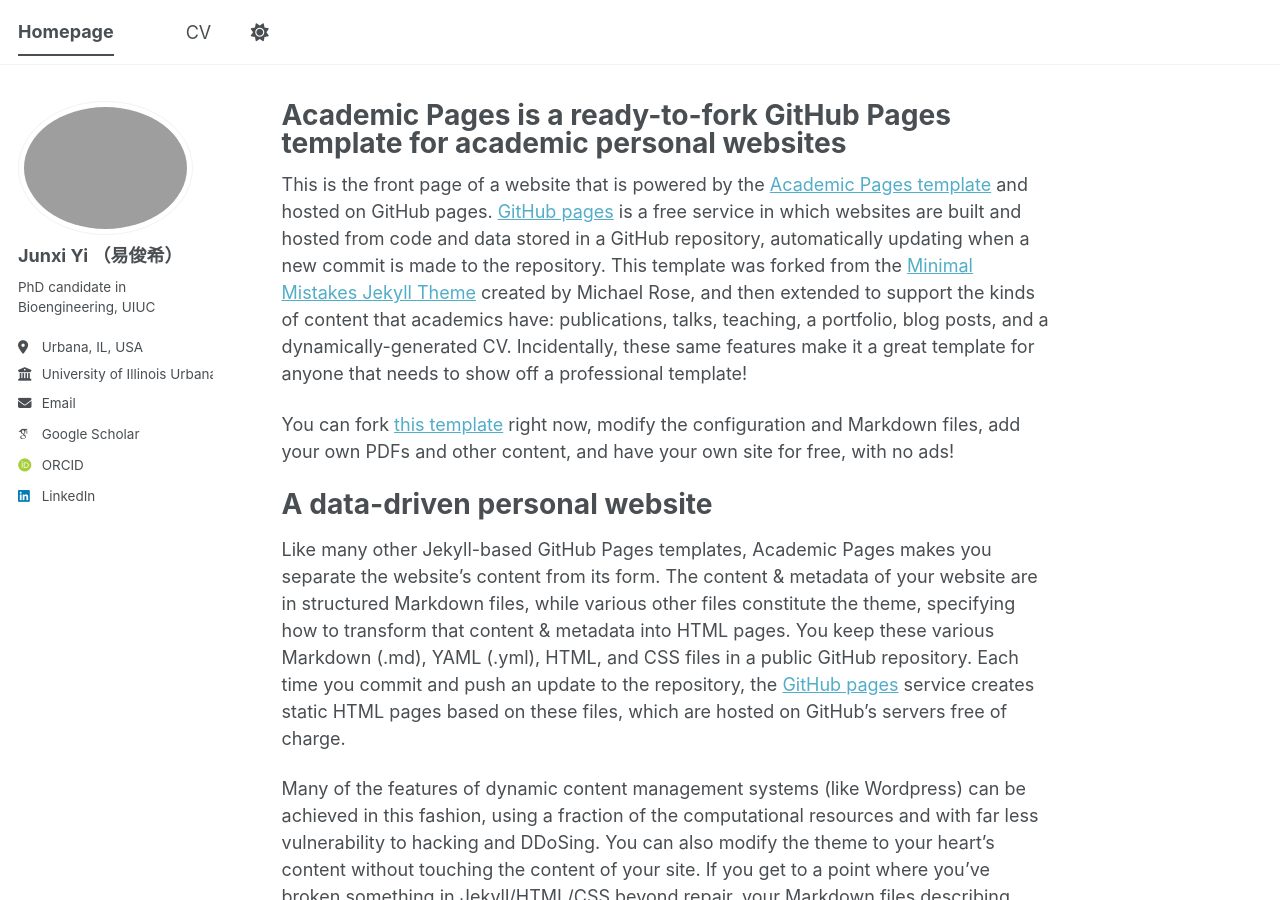
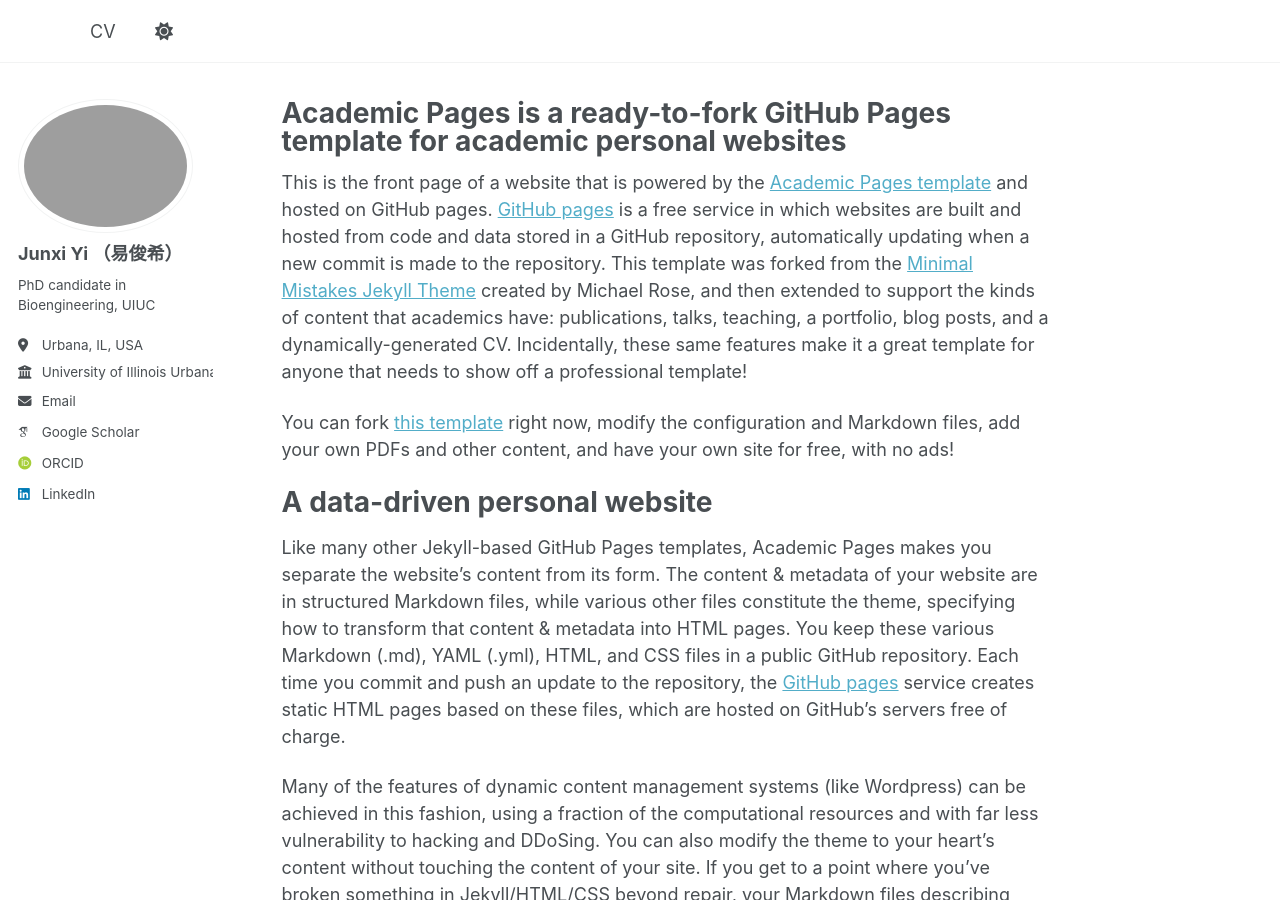
Before and after one commit to yjx1030/yjx1030.github.io, a Jekyll site: the page built from _pages/about.md, in a window 1280 px wide and 900 px high. Built offline with Jekyll 4.4.1, drawn with Linux system fonts in a browser that asks for light colours; some web fonts are replaced; a script bundle is joined from its source files by our own code; library files that are not in the unit come from our copies.

Commit message:
Fix title formatting in _config.yml
Removed extra space in the title field.

```diff
--- a/_config.yml
+++ b/_config.yml
@@ -9,7 +9,7 @@
 # Basic Site Settings
 locale                   : "en-US"
 site_theme               : "default" # The available themes options are "default", "air", "sunrise", "mint", "dirt" and "contrast"
-title                    : " Homepage"
+title                    : " "
 title_separator          : "-"
 name                     : &name "Junxi Yi"
 description              : &description "Your Name's academic portfolio"   # Update this with a general description of your site, this is the default if not overridden by a page
```
